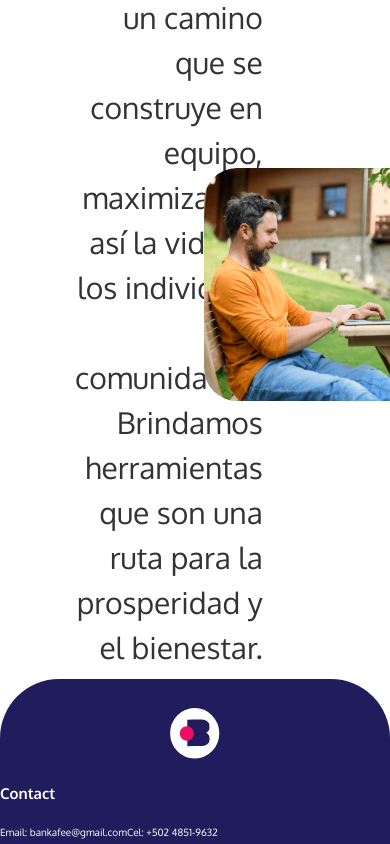
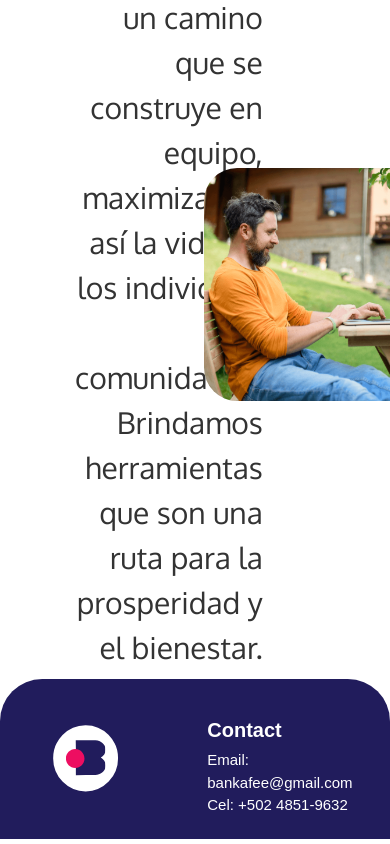
Before and after one commit to oskcarsv/front-bankafee, a React (Vite) app: page /aboutUs in a window 390 px wide. Shown: the part 3068-3912 px from the top of the page. Built offline with nearby package versions, Linux system fonts and the light colour scheme.

Commit message:
Footer fixed

```diff
--- a/src/components/Footer.jsx
+++ b/src/components/Footer.jsx
@@ -1,19 +1,24 @@
 import logo from '../assets/iconLanding/logo.svg'
 import { Logo } from '../components/landingPages/Logo';
 import '../styles/landingPagesCss/footer.css';
+import line from '../assets/iconLanding/Line.svg';
 
 export const Footer = () => {
     return (
         <footer className="footer-landing">
-            <div className='section-footer-1'>
+            <section className='section-footer-1'>
                 <Logo />
                 <h1 className='title-footer'>BankAfee</h1>
-            </div>
-            <div className='section-footer-2'>
+
+            </section>
+            <section className='section-footer-2'>
                 <h2 className='title-footer-2'>Contact</h2>
-                <a className='text-footer'>Email: bankafee@gmail.com</a>
-                <a className='text-footer'>Cel: +502 4851-9632</a>
-            </div>
+                <div className='content-info'>
+                    <a className='text-footer'>Email: bankafee@gmail.com</a>
+                    <a className='text-footer'>Cel: +502 4851-9632</a>
+                </div>
+
+            </section>
         </footer>
     )
 };
--- a/src/styles/landingPagesCss/footer.css
+++ b/src/styles/landingPagesCss/footer.css
@@ -1,79 +1,83 @@
 .footer-landing {
-    font-family: var(--general-font);
     display: flex;
-    flex-direction: column;
+    align-items: center;
+    justify-content: space-between;
+    padding: 0 16% 0 16%;
     border-radius: 10cqh 10cqh 0cqh 0cqh;
-    background-color: var(--nav-background);
-    color: var(--text-color-light);
+    background-color: #211C5C;
+    color: #ffffff;
+    /* height: 70px; */
 }
 
 .section-footer-1 {
     display: flex;
     align-items: center;
-    justify-content: space-around;
-    gap: 20%;
-}
-
-.content-logo {
-    display: flex;
-    align-items: center;
     justify-content: center;
 }
 
+.section-footer-1 .img-logo {
+    width: 110px;
+}
+
 .title-footer {
+    font-size: 3.5rem;
+    margin-left: 5%;
+}
+
+.section-footer-2 {
+    display: flex;
+    flex-direction: column;
+}
+
+.text-footer {
+    font-size: 30px;
+    height: 20%;
+}
+
+.title-footer-2 {
     font-size: 35px;
-    margin-left: 5%;
+    margin: 15% 0 3% 0;
 }
 
 .content-info {
     display: flex;
     flex-direction: column;
-}
-
-.text-footer {
-    font-size: 17px;
-    height: 20%;
-}
-
-.content-cr {
-    display: flex;
-    align-items: center;
-    padding: 0px 200px 0px 200px;
+    justify-content: center;
+    margin-bottom: 15%;
 }
 
 @media screen and (max-width: 768px) {
+
     .footer-landing {
-        padding: 17px 0px 2px 0px;
-        border-radius: 7cqh 7cqh 0cqh 0cqh;
+        padding: 0 13% 0 13%;
+        border-radius: 5cqh 5cqh 0cqh 0cqh;
+    }
+
+    .section-footer-1 .img-logo {
+        width: 70px;
     }
 
     .section-footer-1 {
-        display: flex;
-        /* flex-direction: column; */
-        align-items: center;
-        justify-content: center;
-        gap: 30%;
+        margin: 5% 0;
     }
 
     .title-footer {
         display: none;
     }
 
-    .title-footer-2{
+    .section-footer-2 {
+        margin: 5% 0 5% 30%;
+    }
+
+    .text-footer {
         font-size: 15px;
     }
 
-    .text-footer {
-        font-size: 10px;
-
-    }
-    .content-cr {
-        padding: 0 20px;
-        text-align: center;
-        font-size: 10px;
+    .title-footer-2 {
+        font-size: 20px;
     }
 
-    .img-logo-footer{
-        width: 100%;
+    .content-info {
+        margin-bottom: 5%;
     }
 }
--- a/src/styles/landingPagesCss/sectionWelcome.css
+++ b/src/styles/landingPagesCss/sectionWelcome.css
@@ -62,8 +62,8 @@
         padding: 0 5%;
     }
 
-    .text-2 {
-        font-size: 1px;
+    .content-2 .text-2 {
+        font-size: 14px;
         text-align: center;
         margin: 5% 5%;
     }
```
Also changed, not shown: src/assets/iconLanding/Line.svg (added).
